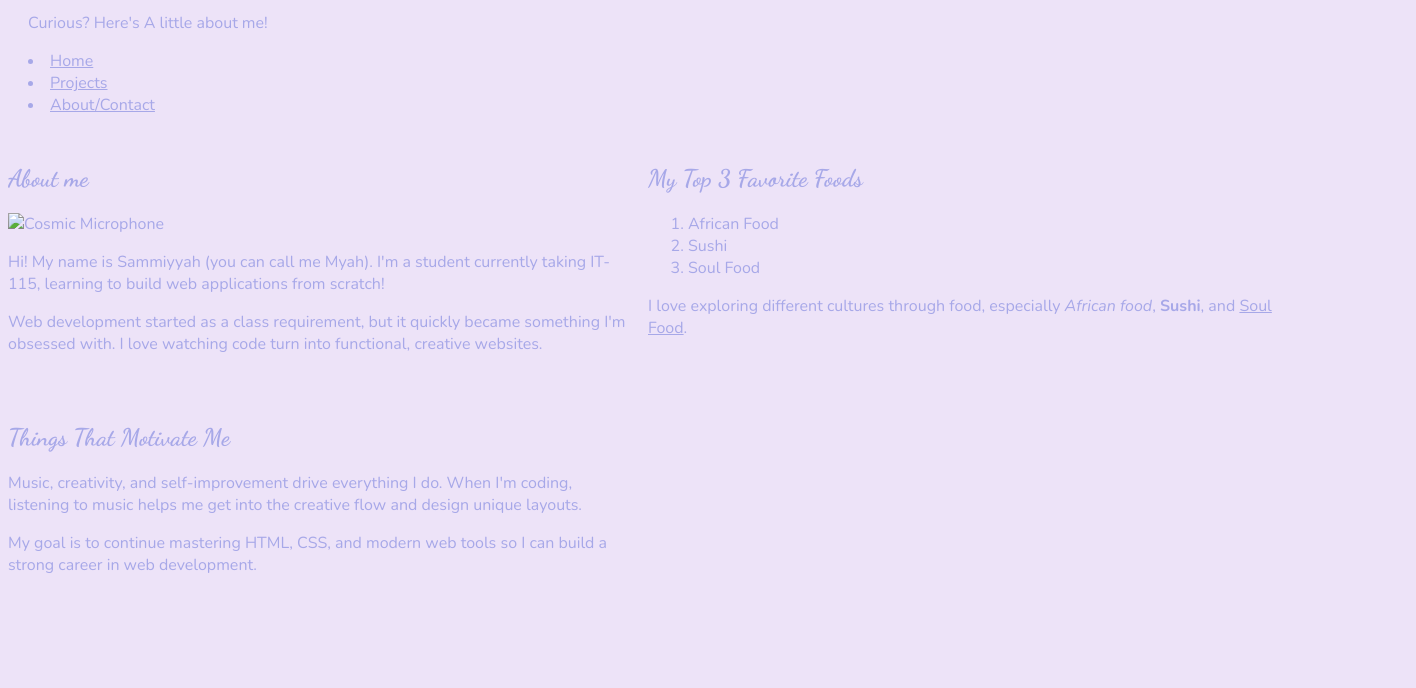
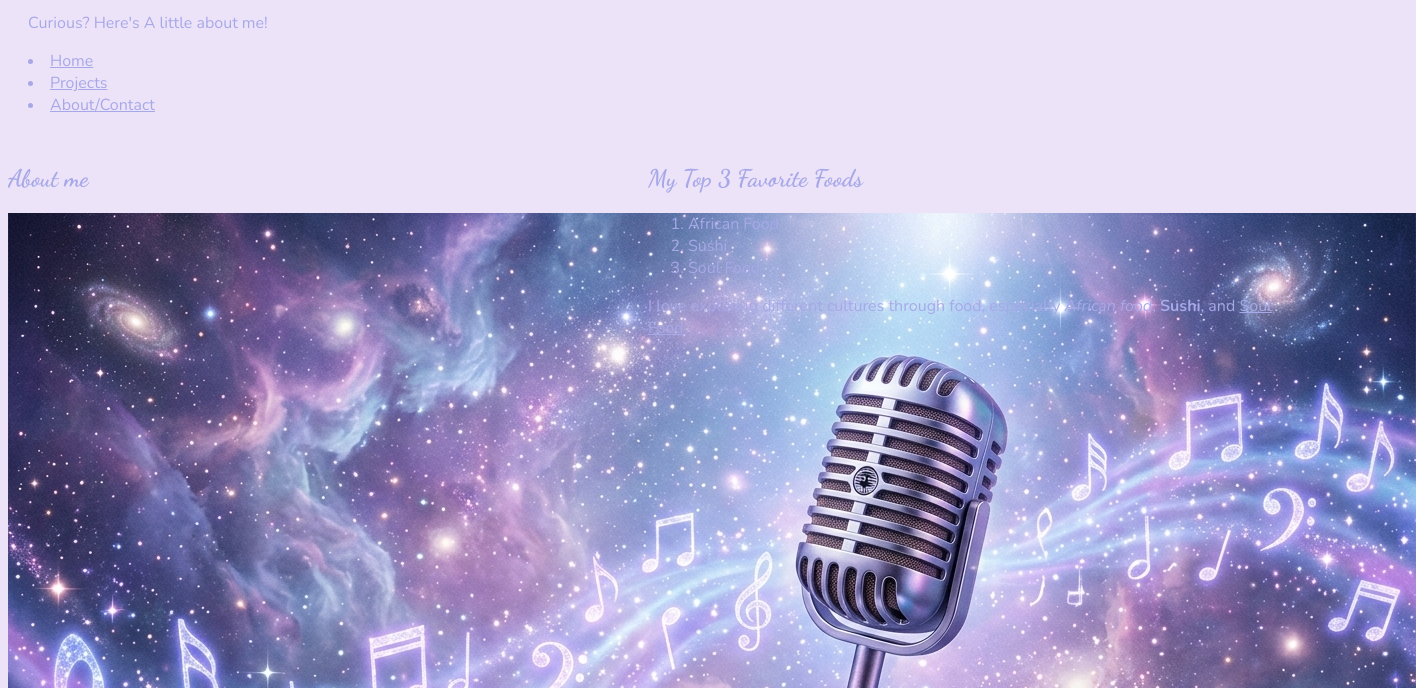
Before and after one commit to Sammiyyah-Tillman/personal-portfolio, a plain HTML site: page about.html in a window 1280 px wide. Shown: the part 112-800 px from the top of the page, 1416 px wide, since content can reach past the window. Drawn offline with nearby package versions, Linux system fonts and the light colour scheme.

Commit message:
Update image source in about.html

```diff
--- a/about.html
+++ b/about.html
@@ -23,7 +23,7 @@
     <main>
         <section>
             <h2>About me</h2>
-            <img src="cosmic-mic.jpg" alt="Cosmic Microphone" class="mic-img">
+            <img src="image_d5b11def.jpg" alt="Cosmic Microphone" class="mic-img">
             <p>Hi! My name is Sammiyyah (you can call me Myah). I'm a student currently taking IT-115, learning to build web applications from scratch!</p>
             <p>Web development started as a class requirement, but it quickly became something I'm obsessed with. I love watching code turn into functional, creative websites.</p>
         </section>
```
